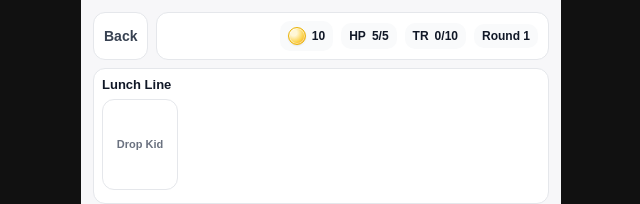
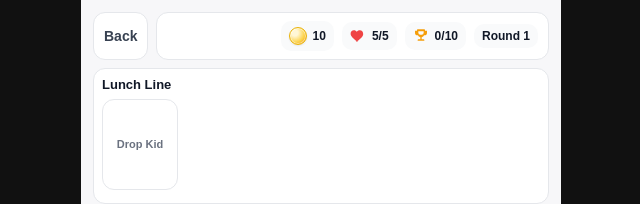
Before and after one commit to Henhound/loopyfoods, a React (Vite) app: page / in a window 1280 px wide. Both pictures are taken after a click on the button "Play". Shown: the top 204 px of the page, without its empty margins (319-959 px from the left). Built offline with nearby package versions, Linux system fonts and the light colour scheme.

Commit message:
fixed top info bar

```diff
--- /dev/null
+++ b/src/components/StatIcon.tsx
@@ -0,0 +1,39 @@
+import React from 'react'
+
+type IconProps = { className?: string }
+
+const cx = (base: string, extra?: string) => (extra ? `${base} ${extra}` : base)
+
+export function HeartIcon({ className }: IconProps) {
+  return (
+    <svg
+      className={cx('statIcon', className)}
+      viewBox="0 0 24 24"
+      role="img"
+      aria-hidden="true"
+      focusable="false"
+    >
+      <path
+        fill="#ef4444"
+        d="M12 21s-7-4.35-10-9C-0.47 8.24 1.52 3.5 5.8 3.5c2.04 0 3.62 1 4.2 2.12C10.98 4.5 12.7 3.5 14.7 3.5 19 3.5 21 8.24 19 12c-3 4.65-10 9-10 9Z"
+      />
+    </svg>
+  )
+}
+
+export function TrophyIcon({ className }: IconProps) {
+  return (
+    <svg
+      className={cx('statIcon', className)}
+      viewBox="0 0 24 24"
+      role="img"
+      aria-hidden="true"
+      focusable="false"
+    >
+      <path
+        fill="#f59e0b"
+        d="M18 4V3a1 1 0 0 0-1-1H7a1 1 0 0 0-1 1v1H3v3a4 4 0 0 0 4 4h.27A5 5 0 0 0 11 13.9V17H8a1 1 0 0 0-1 1v1h10v-1a1 1 0 0 0-1-1h-3v-3.1A5 5 0 0 0 16.73 11H17a4 4 0 0 0 4-4V4Zm-2 3a3 3 0 0 1-3 3h-2a3 3 0 0 1-3-3V5h8Z"
+      />
+    </svg>
+  )
+}
--- a/src/screens/Battle.tsx
+++ b/src/screens/Battle.tsx
@@ -9,6 +9,7 @@ import type { PlaceholderKid } from '../data/placeholder-kid-cards'
 import type { TeamSnapshot } from '../app/teamStorage'
 import { CardPopover } from '../components/CardPopover'
 import { FoodStarBadge, FoodTypeBadge } from '../components/FoodTypeBadge'
+import { HeartIcon, TrophyIcon } from '../components/StatIcon'
 
 /* eslint-disable no-unused-vars -- allow named callback parameters inside shared type signatures */
 type BattleParams = {
@@ -718,11 +719,29 @@ export default function Battle() {
       }}
       onMouseDown={handleBackgroundMouseDown}
     >
-      <div className="topbar">
-        <div className="topbarLeft">
+      <div className="topbar battleTopbar">
+        <div className="battleTopbarRow">
           <button onClick={back} className="btn ghost">
             Back
           </button>
+          <div className="miniStats" aria-label="battle info">
+            <span className="statChip" title="Round">
+              <span className="statText">Round {roundDisplay}</span>
+            </span>
+            <span className="statChip" title="Health" aria-label={`Health ${healthDisplay}`}>
+              <HeartIcon />
+              <span className="statText">{healthDisplay}</span>
+            </span>
+            <span className="statChip" title="Trophies" aria-label={`Trophies ${trophiesDisplay}`}>
+              <TrophyIcon />
+              <span className="statText">{trophiesDisplay}</span>
+            </span>
+            <span className="statChip" title="Fast forward state">
+              <span aria-hidden="true">FF</span>
+              <span className="statText">{fastForward && !battleState.ended ? 'On' : 'Off'}</span>
+            </span>
+          </div>
+        </div>
         <div className="battleControls" aria-label="battle controls">
           <button type="button" className="btn mini" onClick={handleStep} disabled={battleState.ended}>
             1 step
@@ -739,24 +758,6 @@ export default function Battle() {
           <button type="button" className="btn mini ghost" onClick={handleResetBattle}>
             Reset battle
           </button>
-          </div>
-        </div>
-        <div className="miniStats" aria-label="battle info">
-          <span className="statChip" title="Round">
-            <span className="statText">Round {roundDisplay}</span>
-          </span>
-          <span className="statChip" title="Health">
-            <span aria-hidden="true">HP</span>
-            <span className="statText">{healthDisplay}</span>
-          </span>
-          <span className="statChip" title="Trophies">
-            <span aria-hidden="true">TR</span>
-            <span className="statText">{trophiesDisplay}</span>
-          </span>
-          <span className="statChip" title="Fast forward state">
-            <span aria-hidden="true">FF</span>
-            <span className="statText">{fastForward && !battleState.ended ? 'On' : 'Off'}</span>
-          </span>
         </div>
       </div>
 
--- a/src/screens/Shop.tsx
+++ b/src/screens/Shop.tsx
@@ -20,6 +20,7 @@ import { getRandomOpponentSnapshot, saveTeamSnapshot } from '../app/teamStorage'
 import { MAX_HEALTH, MAX_TROPHIES } from '../app/gameConfig'
 import { CardPopover } from '../components/CardPopover'
 import { FoodStarBadge, FoodTypeBadge } from '../components/FoodTypeBadge'
+import { HeartIcon, TrophyIcon } from '../components/StatIcon'
 
 type DragFoodSource = { type: 'shop'; index: number } | { type: 'tray'; index: number }
 type DragKidSource = { type: 'kid'; index: number } | { type: 'kid-option'; index: number }
@@ -771,13 +772,13 @@ export default function Shop() {
               <span className="statText">{gold}</span>
             </span>
             <span className="statChip" title="Health" aria-label={`Health ${health} out of ${MAX_HEALTH}`}>
-              <span aria-hidden="true">HP</span>
+              <HeartIcon />
               <span className="statText">
                 {health}/{MAX_HEALTH}
               </span>
             </span>
             <span className="statChip" title="Trophies" aria-label={`Trophies ${trophies} out of ${MAX_TROPHIES}`}>
-              <span aria-hidden="true">TR</span>
+              <TrophyIcon />
               <span className="statText">
                 {trophies}/{MAX_TROPHIES}
               </span>
--- a/src/styles/shop.css
+++ b/src/styles/shop.css
@@ -579,6 +579,27 @@
   gap: 6px;
   overflow: hidden;
 }
+.battleTopbar {
+  display: flex;
+  flex-direction: column;
+  gap: 6px;
+  align-items: flex-start;
+}
+.battleTopbarRow {
+  display: flex;
+  align-items: center;
+  gap: 8px;
+  width: 100%;
+  flex-wrap: nowrap;
+  justify-content: space-between;
+}
+.battleTopbarRow .miniStats {
+  flex: 1;
+  justify-content: flex-start;
+  flex-wrap: nowrap;
+  overflow-x: auto;
+}
+.battleTopbarRow .miniStats::-webkit-scrollbar { height: 4px; }
 .battlePlayerPanel {
   display: flex;
   flex-direction: column;
@@ -682,6 +703,14 @@
   box-shadow: 0 0 0 2px var(--accent);
   transform: translateY(-1px);
 }
+.statIcon {
+  width: 16px;
+  height: 16px;
+  display: inline-block;
+  flex: 0 0 16px;
+  vertical-align: middle;
+}
+.statIcon path { display: block; }
 
 /* Wider screens (desktop preview) */
 /* no special overrides needed for removed top block */
```
Lines whose indentation alone changed are shown as unchanged.
